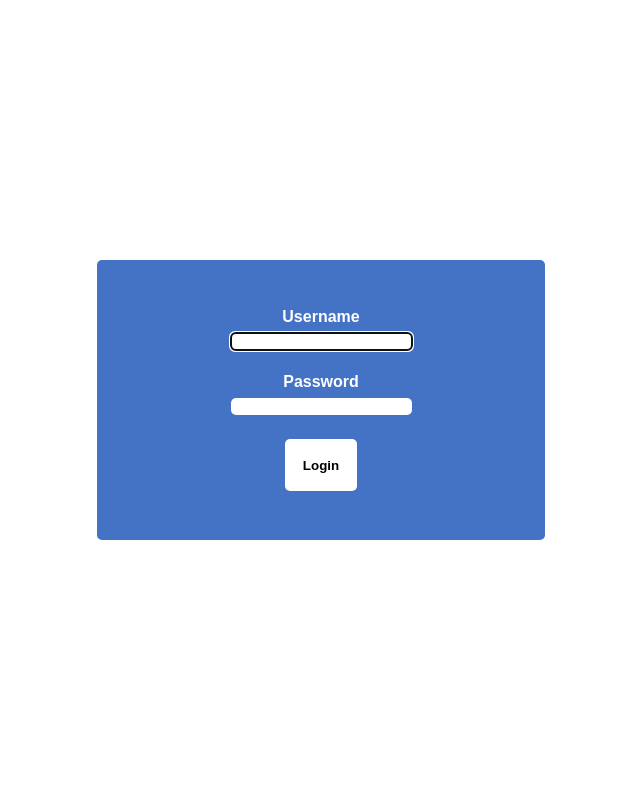
After one commit to AnanyaMBB/fullcontrollerv2, a Django app: page /login/ in a window 1280 px wide. The commit adds this page. Shown: the whole page, without its empty margins (319-959 px from the left). Run offline with Django 4.2, Linux system fonts and the light colour scheme.

Commit message:
Login page and other fixes

```diff
--- a/controller/models.py
+++ b/controller/models.py
@@ -1,5 +1,4 @@
 from django.db import models
-
 
 class FanButtonModel(models.Model):
     btnID = models.CharField(max_length=200)
--- /dev/null
+++ b/controller/templates/controller/login.html
@@ -0,0 +1,31 @@
+{% load static %}
+<!DOCTYPE html>
+<html lang="en">
+<head>
+    <meta charset="UTF-8">
+    <meta name="viewport" content="width=device-width, initial-scale=1.0">
+    <title>Login</title>
+    <link rel="stylesheet" href="{% static 'styles/main.css' %}">
+    <link href="https://fonts.googleapis.com/css2?family=Montserrat:wght@400;500;700&display=swap" rel="stylesheet">
+
+</head>
+<body>
+    <div class="login-container">
+        <div class="login">
+            <form method="post">
+                {% csrf_token %}
+                <div class="form-element">
+                    <label> Username </label>
+                    <p>{{ form.username }} </p>
+                </div>
+                <div class="form-element">
+                    <label> Password </label>
+                    <p>{{ form.password }} </p>
+                </div>
+                <!-- {{ form.as_p }} -->
+                <button type="submit">Login</button>
+            </form>
+        </div>
+    </div>
+</body>
+</html>
--- a/controller/urls.py
+++ b/controller/urls.py
@@ -4,6 +4,8 @@ from . import views
 urlpatterns = [
     path('', views.indexPage, name='indexPage'),
     path('index/<str:pk>/', views.index, name='index'),
+    path('login/', views.loginPage, name='loginPage'),
+    path('logout/', views.logoutPage, name='logoutPage'),
     path('supplyCommand/', views.supplyCommand, name='supplyCommand'),
     path('exhaustCommand/', views.exhaustCommand, name='exhaustCommand'),
     path('offCommand/', views.offCommand, name='offCommand'),
--- a/controller/views.py
+++ b/controller/views.py
@@ -1,6 +1,11 @@
 from django.shortcuts import render, redirect
 from django.http import JsonResponse
 from .models import FanButtonModel, DuctButtonModel
+from django.contrib.auth.models import User
+from .forms import UserForm
+from django.contrib.auth.decorators import login_required
+from django.contrib.auth.forms import AuthenticationForm
+from django.contrib.auth import login, logout, authenticate
 import paho.mqtt.client as paho
 import json
 
@@ -85,7 +90,7 @@ def is_selected(pair):
     key, value = pair
     return value == 1
 
-
+@login_required(login_url='loginPage')
 def indexPage(request):
     context = {'boolBtnSelectedFan': boolBtnSelectedFan,
                'boolBtnSelectedDuct': boolBtnSelectedDuct}
@@ -96,7 +101,7 @@ def indexPage(request):
 
     return render(request, 'controller/index.html', context)
 
-
+@login_required(login_url='loginPage')
 def index(request, pk):
     if request.method == 'GET':
         boolBtnSelectedDuct[pk] = 1 - \
@@ -104,6 +109,23 @@ def index(request, pk):
 
     return redirect(indexPage)
 
+def loginPage(request):
+    if request.method == 'POST':
+        form = AuthenticationForm(request, data=request.POST)
+        if form.is_valid():
+            username = form.cleaned_data.get('username')
+            password = form.cleaned_data.get('password')
+            user = authenticate(username = username, password=password)
+            if user is not None:
+                login(request, user)
+                return redirect('indexPage')
+    form = AuthenticationForm()
+
+    return render(request, 'controller/login.html', {'form':form})
+
+def logoutPage(request):
+    logout(request)
+    return redirect('loginPage')
 
 def supplyCommand(request):
     selectedBtns = dict(filter(is_selected, boolBtnSelectedFan.items()))
--- a/fullcontrollerv2/settings.py
+++ b/fullcontrollerv2/settings.py
@@ -125,7 +125,7 @@ STATICFILES_DIRS = [
     BASE_DIR / 'static'
 ]
 
-STATIC_ROOT = os.path.join(BASE_DIR, "staticfiles")
+# STATIC_ROOT = os.path.join(BASE_DIR, "staticfiles")
 
 # Default primary key field type
 # https://docs.djangoproject.com/en/4.2/ref/settings/#default-auto-field
--- a/static/styles/main.css
+++ b/static/styles/main.css
@@ -64,6 +64,13 @@ header .container {
     display: flex;
     flex-direction: row;
     justify-content: center;
+}
+
+.header .container a {
+    font-size: 0.5em;
+    text-decoration: none;
+    background-color: white;
+    color: black;
 }
 .addModel {
     position: absolute;
@@ -456,6 +463,13 @@ header .container {
     padding-bottom: 1vh;
 }
 
+.footer a:hover {
+    border: 3px solid black;
+    color: black;
+    background-color: Gold;
+    font-weight: bold;
+}
+
 .footer label {
     display: inline-block;
     background-color: rgb(192, 0, 0);
@@ -521,7 +535,7 @@ header .container {
 
 
 .footer .fan-action {
-    width: 40%;
+    width: 58%;
     height: 10vh;
     margin-top: 2vh;
 }
@@ -532,7 +546,62 @@ header .container {
 }
 
 .footer .duct-action {
-    width: 45%;
+    width: 55%;
     height: 10vh;
-    margin-top: 2vh;/
+    margin-top: 2vh;
 }
+
+.login-container {
+    width: 100%;
+    height: 100vh;
+    display: flex;
+    flex-direction: row;
+    justify-content: center;
+    align-items: center;
+}
+
+.login-container .login {
+    width: 35%;
+    height: 35vh;
+    background-color: rgb(68, 114, 196);
+    border-radius: 5px;
+    display: flex;
+}
+
+.login-container .login form {
+    display: block;
+    text-align: center;
+    margin: auto;
+}
+
+.login-container .login div {
+    margin-bottom: 3vh;
+
+}
+
+.login-container .login .form-element label {
+    display: block;
+    color: #fff;
+    font-family: sans-serif;
+    font-weight: bold;
+    margin-bottom: 1vh;
+}
+
+.login-container .login .form-element input {
+    border: none;
+    border-radius: 5px;
+}
+
+.login-container .login form button {
+    padding: 10%;
+    background-color: #fff;
+    color: #000;
+    font-family: sans-serif;
+    border: none;
+    border-radius: 5px;
+    font-weight: bold;
+}
+
+.login-container .login form button:hover {
+    background-color: Gold;
+}
```
Also changed, not shown: controller/forms.py (added, +8 -0 lines), controller/templates/controller/index.html (+4 -3 lines), db.sqlite3.
